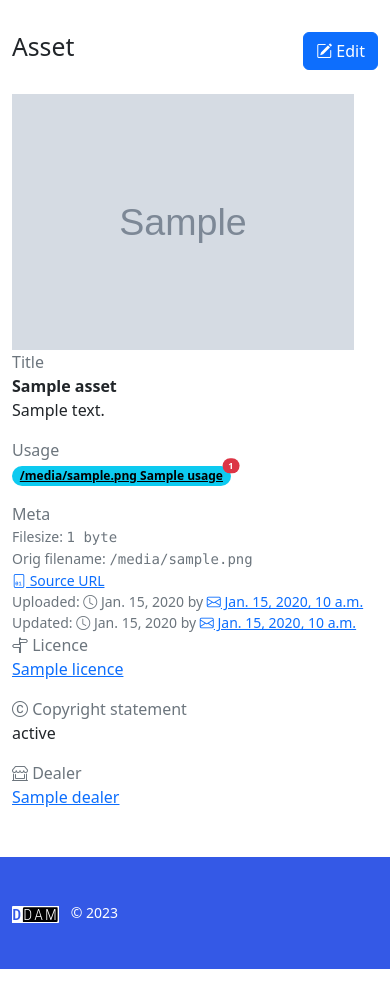
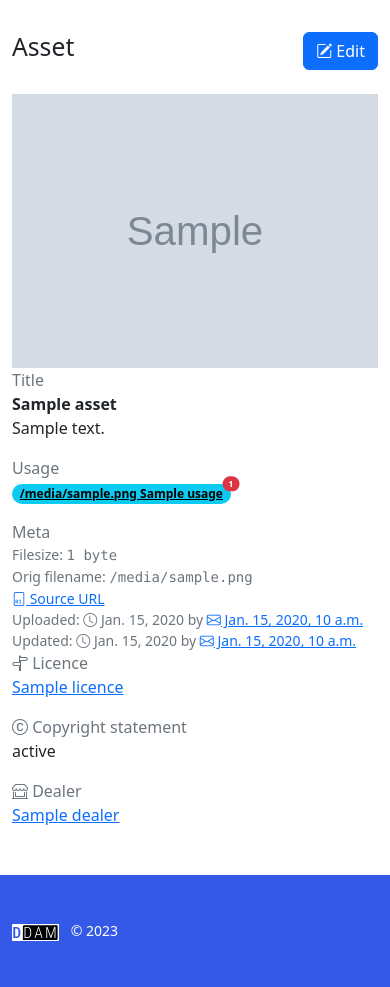
Before and after one commit to tombreit/ddam, a Django app: template ddam/templates/core/asset_detail.html in a window 390 px wide. Shown: the part 73-1060 px from the top of the page. Run offline with Django 4.2, Linux system fonts and the light colour scheme; the template is opened without the code that fills it: most values are stand-ins (such as "Sample title", 1, 10 or a date in 2020); grey boxes marked "Sample" are stand-in pictures; style sheets or scripts are compiled from the project's sources; some libraries are stand-ins or nearby versions.

Commit message:
responsive fixes: long descriptions lead to wide flex columns

```diff
--- a/ddam/templates/core/asset_detail.html
+++ b/ddam/templates/core/asset_detail.html
@@ -12,11 +12,11 @@
 
 {% include 'core/includes/title_row.html' with heading="Asset" editurl="core:asset-update" objid=asset.pk %}
 
-<div class="d-flex flex-wrap mt-4">
-    <div class="flex-md-shrink-1 me-4">
+<div class="row mt-4">
+    <div class="col-lg-6">
         {% include 'core/includes/asset_img.html' %}
     </div>
-    <div class="flex-md-grow-1">
+    <div class="col-md-6 col-lg-3">
         <p>
             <span class="text-muted">
                 Title
@@ -61,7 +61,7 @@
         </div>
 
     </div>
-    <div class="flex-md-grow-1">
+    <div class="col-md-6 col-lg-3">
         <p>
             <span class="text-muted">
                 <i class="bi bi-signpost-split"></i>
```
